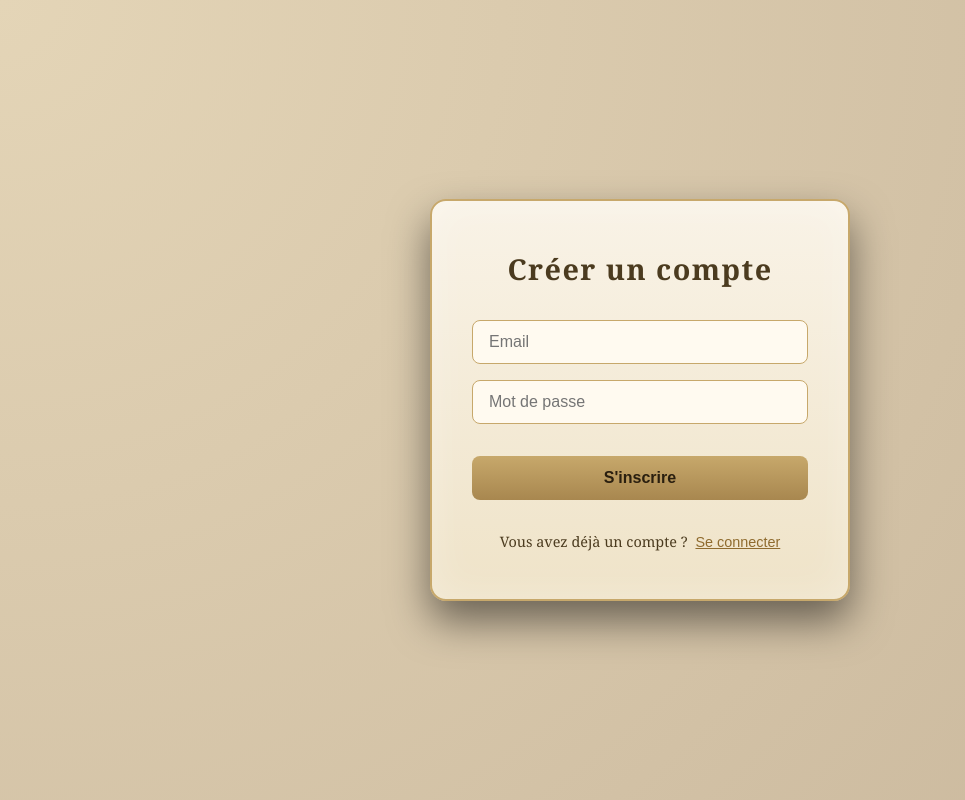
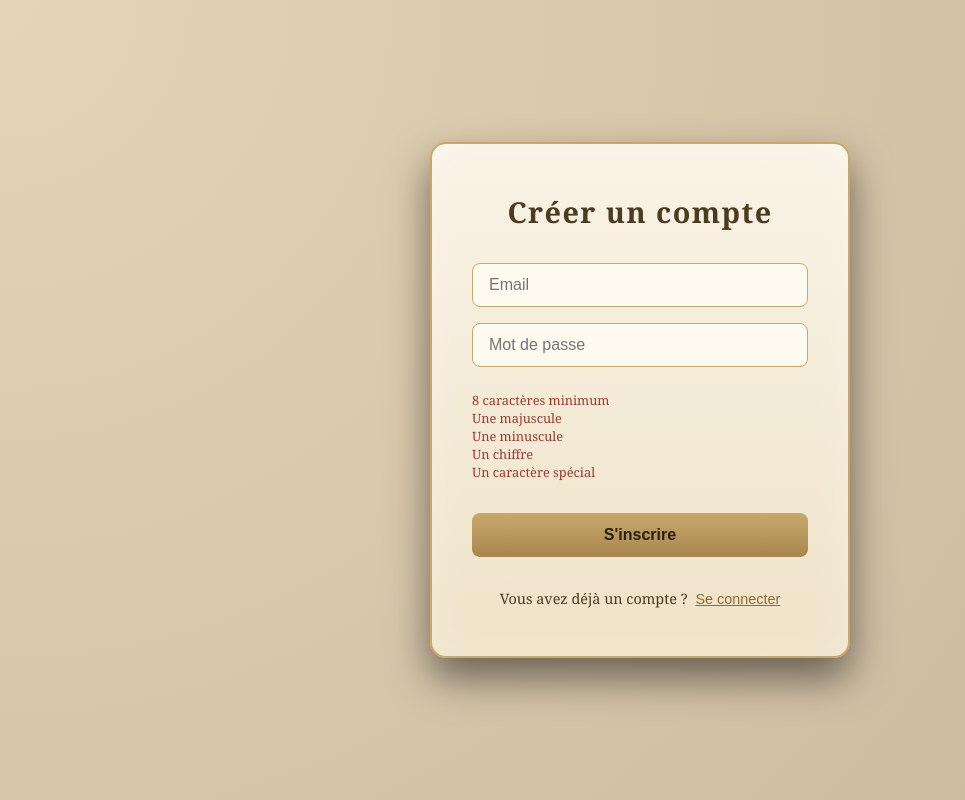
Before and after one commit to FannyTzu/unpredictable-chronicles, a Next.js app: page /auth in a window 1280 px wide. Both pictures are taken after a click on the button "Créer un compte". Shown: the whole page, without its empty margins (0-965 px from the left). Built offline with nearby package versions, Linux system fonts and the light colour scheme.

Commit message:
Add password validation rules and error handling to authentication

```diff
--- a/app/auth/page.tsx
+++ b/app/auth/page.tsx
@@ -11,11 +11,23 @@ export default function AuthPage() {
     const [email, setEmail] = useState("");
     const [password, setPassword] = useState("");
     const [loading, setLoading] = useState(false);
+    const [error, setError] = useState<string | null>(null);
+
+    const passwordRules = [
+        {label: "8 caractères minimum", test: (p: string) => p.length >= 8},
+        {label: "Une majuscule", test: (p: string) => /[A-Z]/.test(p)},
+        {label: "Une minuscule", test: (p: string) => /[a-z]/.test(p)},
+        {label: "Un chiffre", test: (p: string) => /[0-9]/.test(p)},
+        {label: "Un caractère spécial", test: (p: string) => /[^A-Za-z0-9]/.test(p)},
+    ];
 
     const toggleMode = () => setIsLogin(!isLogin);
 
     const handleAuth = async () => {
+        setError(null);
+
         if (!email || !password) {
+            setError("Veuillez remplir tous les champs");
             return;
         }
 
@@ -32,7 +44,7 @@ export default function AuthPage() {
             const data = await res.json();
 
             if (!res.ok) {
-                setLoading(false);
+                setError(data?.errors?.[0]?.message || data.message || "Erreur inconnue");
                 return;
             }
 
@@ -41,15 +53,15 @@ export default function AuthPage() {
                 document.cookie = `token=${data.token}; path=/; max-age=86400; SameSite=Lax`;
                 router.push("/");
             } else {
-                alert("Compte créé avec succès ! Vous pouvez maintenant vous connecter.");
                 setIsLogin(true);
             }
         } catch (err) {
-            console.error(err);
+            setError("Erreur serveur");
         } finally {
             setLoading(false);
         }
     };
+
 
     return (
 
@@ -72,6 +84,18 @@ export default function AuthPage() {
                         value={password}
                         onChange={(e) => setPassword(e.target.value)}
                     />
+                    {!isLogin && (
+                        <ul className={s.passwordHints}>
+                            {passwordRules.map(rule => (
+                                <li
+                                    key={rule.label}
+                                    className={rule.test(password) ? s.valid : s.invalid}
+                                >
+                                    {rule.label}
+                                </li>
+                            ))}
+                        </ul>
+                    )}
 
                     <button onClick={handleAuth} disabled={loading}>
                         {loading ? "En cours..." : isLogin ? "Se connecter" : "S'inscrire"}
--- a/app/auth/style.module.css
+++ b/app/auth/style.module.css
@@ -91,3 +91,29 @@
 .toggle button:hover {
     color: #5f471f;
 }
+
+.error {
+    margin-top: 1rem;
+    color: #9b3a2e;
+    background: rgba(155, 58, 46, 0.1);
+    border: 1px solid #c7a86b;
+    padding: 0.6rem 0.8rem;
+    border-radius: 8px;
+    font-size: 0.9rem;
+}
+
+
+.passwordHints {
+    margin-top: 0.5rem;
+    font-size: 0.8rem;
+    list-style: none;
+    padding: 0;
+}
+
+.valid {
+    color: #2f7a3e;
+}
+
+.invalid {
+    color: #9b3a2e;
+}
--- a/app/page.tsx
+++ b/app/page.tsx
@@ -60,7 +60,7 @@ export default function Home() {
                 });
 
                 if (res.status === 404) {
-                    router.replace("/newplayer");
+                    router.replace("/newPlayer");
                     return;
                 }
 
```
